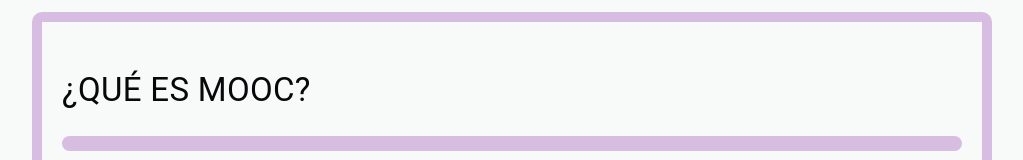
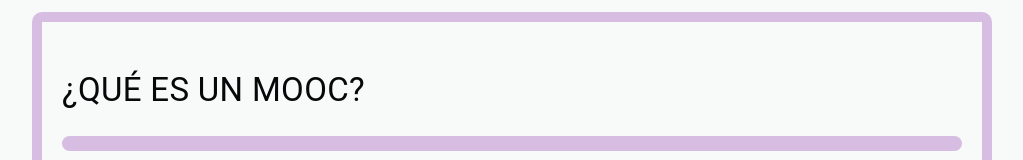
Before and after one commit to yamila1/mooc, a plain HTML site: page index.html in a window 1280 px wide. Shown: the part 354-514 px from the top of the page, without its empty margins (128-1151 px from the left). Drawn offline with Linux system fonts and the light colour scheme; a web font is replaced by a local one.

Commit message:
Update index.html

```diff
--- a/index.html
+++ b/index.html
@@ -46,7 +46,7 @@
                 <!-- linea divisora -->
 
                 <article id="arti1"> <!-- id para menu. -->
-                    <h2>¿Qué es mooc?</h2>
+                    <h2>¿Qué es un mooc?</h2>
 
                     <div class="linea"></div>
 
```
